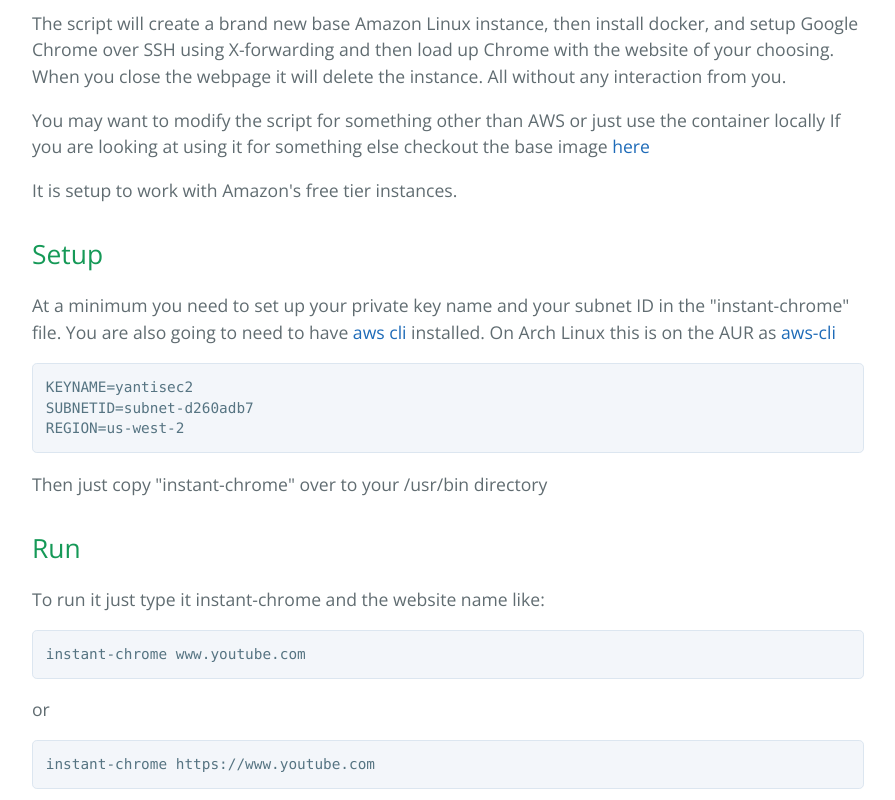
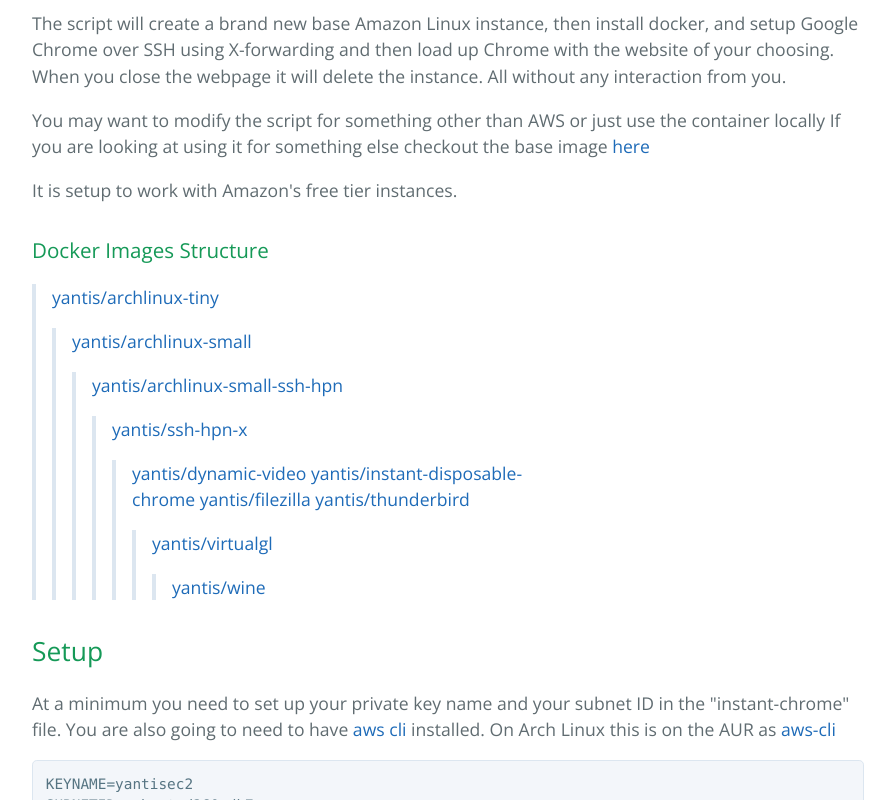
Before and after one commit to yantis/docker-instant-disposable-chrome, a plain HTML site: page index.html in a window 1280 px wide. Shown: the part 616-1416 px from the top of the page, without its empty margins (192-1087 px from the left). Drawn offline with nearby package versions, Linux system fonts and the light colour scheme.

```diff
--- a/index.html
+++ b/index.html
@@ -37,6 +37,40 @@
 If you are looking at using it for something else checkout the base image <a href="https://github.com/yantis/docker-ssh-hpn-x">here</a></p>
 
 <p>It is setup to work with Amazon's free tier instances.</p>
+
+<h3>
+<a id="docker-images-structure" class="anchor" href="#docker-images-structure" aria-hidden="true"><span class="octicon octicon-link"></span></a>Docker Images Structure</h3>
+
+<blockquote>
+<p><a href="https://github.com/yantis/docker-archlinux-tiny">yantis/archlinux-tiny</a></p>
+
+<blockquote>
+<p><a href="https://github.com/yantis/docker-archlinux-small">yantis/archlinux-small</a></p>
+
+<blockquote>
+<p><a href="https://github.com/yantis/docker-archlinux-ssh-hpn">yantis/archlinux-small-ssh-hpn</a></p>
+
+<blockquote>
+<p><a href="https://github.com/yantis/docker-ssh-hpn-x">yantis/ssh-hpn-x</a></p>
+
+<blockquote>
+<p><a href="https://github.com/yantis/docker-dynamic-video">yantis/dynamic-video</a>
+<a href="https://github.com/yantis/docker-instant-disposable-chrome">yantis/instant-disposable-chrome</a>
+<a href="https://github.com/yantis/docker-filezilla">yantis/filezilla</a>
+<a href="https://github.com/yantis/docker-thunderbird">yantis/thunderbird</a></p>
+
+<blockquote>
+<p><a href="https://github.com/yantis/docker-virtualgl">yantis/virtualgl</a></p>
+
+<blockquote>
+<p><a href="https://github.com/yantis/docker-wine">yantis/wine</a></p>
+</blockquote>
+</blockquote>
+</blockquote>
+</blockquote>
+</blockquote>
+</blockquote>
+</blockquote>
 
 <h2>
 <a id="setup" class="anchor" href="#setup" aria-hidden="true"><span class="octicon octicon-link"></span></a>Setup</h2>
```
Also changed, not shown: params.json (+1 -1 lines).
